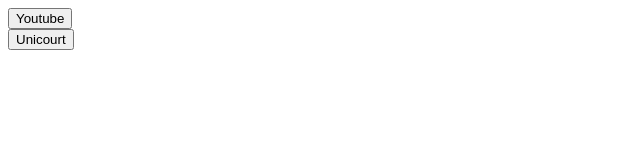
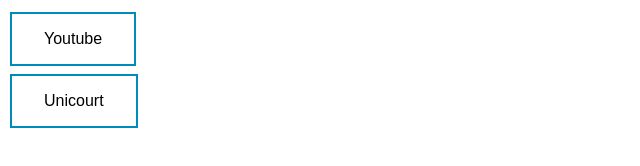
Before and after one commit to DarylAranha/WelcomePage, a plain HTML site: page index.html in a window 1280 px wide. Shown: the whole page, without its empty margins (0-640 px from the left). Drawn offline with Linux system fonts and the light colour scheme.

Commit message:
styling added

```diff
--- a/css/design.css
+++ b/css/design.css
@@ -0,0 +1,19 @@
+.button {
+    padding: 16px 32px;
+    text-align: center;
+    text-decoration: none;
+    display: inline-block;
+    font-size: 16px;
+    margin: 4px 2px;
+    -webkit-transition-duration: 0.4s; /* Safari */
+    transition-duration: 0.4s;
+    cursor: pointer;
+    background-color: white;
+    color: black;
+    border: 2px solid #008CBA;
+}
+
+.button:hover {
+    background-color: #008CBA;
+    color: white;
+}
--- a/index.html
+++ b/index.html
@@ -10,7 +10,7 @@
         <div id = "allDataDisplay"></div>
 
         <script id = "links" type = "text/template">
-            <button onclick="window.location.href= '<%= link %>'" >
+            <button  class = "button" onclick="window.location.href= '<%= link %>'" >
                 <%= name %>
             </button>
         </script>
```
